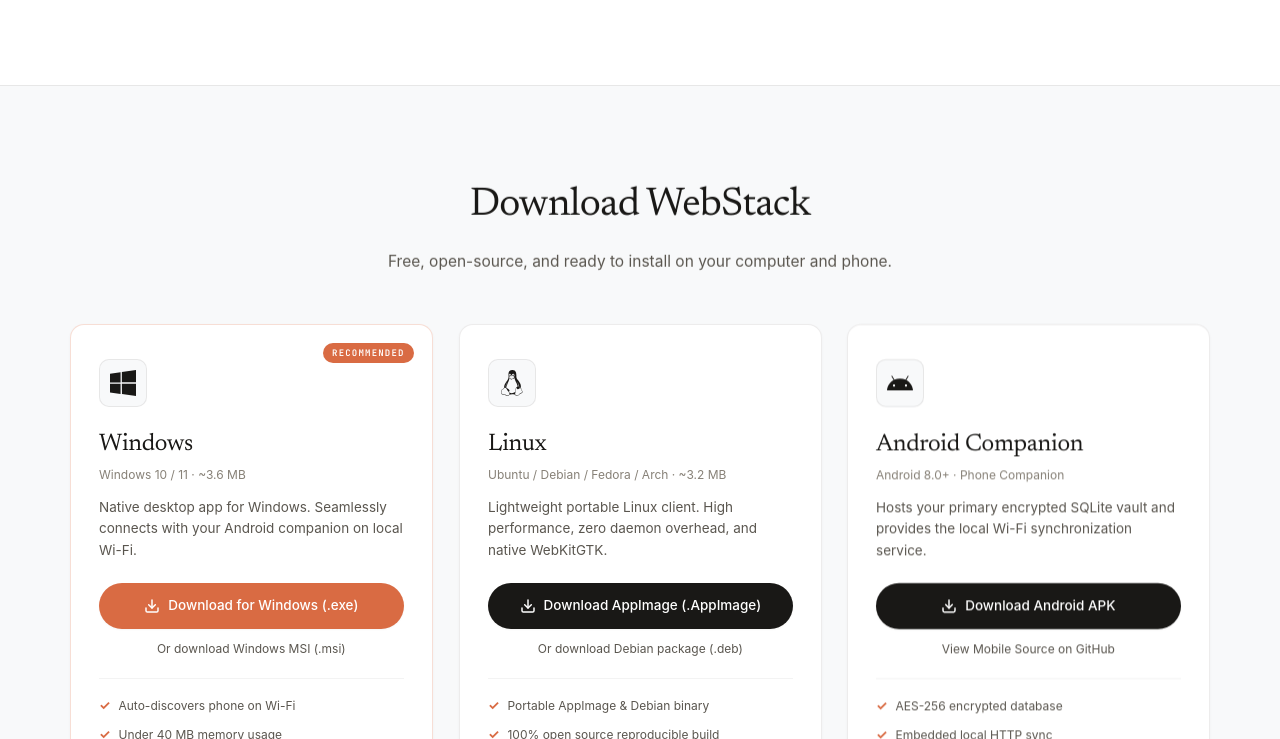
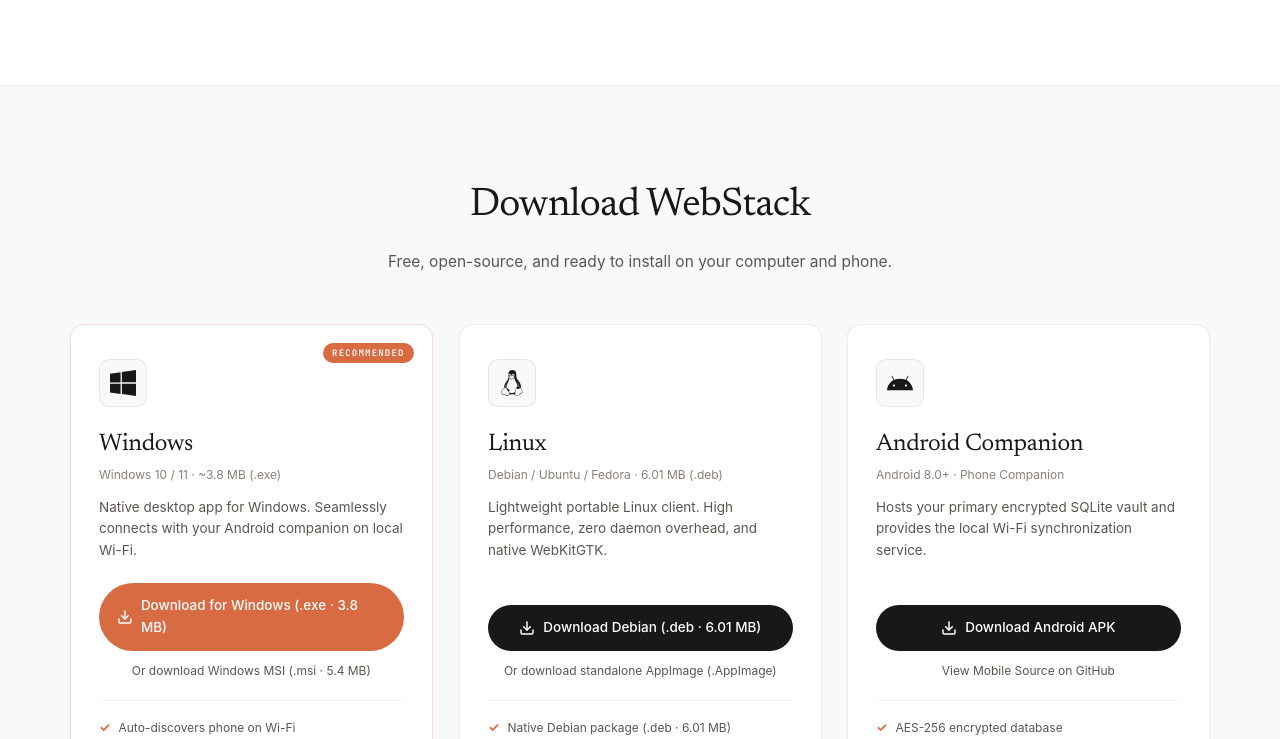
Before and after one commit to Chiranth-Janardhan-moger/webstack-desktop, a website built with Vite: page index.html in a window 1280 px wide. Shown: the part 2061-2800 px from the top of the page. Built offline with nearby package versions, Linux system fonts and the light colour scheme.

Commit message:
feat: synchronize exact desktop release binary sizes and debian package metadata

```diff
--- a/index.html
+++ b/index.html
@@ -4,7 +4,7 @@
   <meta charset="UTF-8">
   <meta name="viewport" content="width=device-width, initial-scale=1.0">
   <title>WebStack · Lightweight & Offline-First Bookmark Sync</title>
-  <meta name="description" content="Ultra-lightweight (~3.6 MB) native desktop client and Android bookmark manager. Sync bookmarks instantly and privately over local Wi-Fi. Zero cloud.">
+  <meta name="description" content="Ultra-lightweight native desktop client (~3.8 MB Windows / 6.01 MB Linux) and Android bookmark manager. Sync bookmarks instantly and privately over local Wi-Fi. Zero cloud.">
   <link rel="preconnect" href="https://fonts.googleapis.com">
   <link rel="preconnect" href="https://fonts.gstatic.com" crossorigin>
   <link href="https://fonts.googleapis.com/css2?family=Inter:wght@400;500;600;700&family=JetBrains+Mono:wght@400;500;600&family=Newsreader:ital,opsz,wght@0,6..72,400;0,6..72,500;0,6..72,600;1,6..72,400;1,6..72,500&display=swap" rel="stylesheet">
@@ -78,7 +78,7 @@
         </div>
 
         <div class="hero-guarantees animate-fade-up-delay-3">
-          <span>&sim;3.6 MB native binary</span>
+          <span>~3.8 MB Win &middot; 6.01 MB Linux</span>
           <span class="guarantee-dot">&middot;</span>
           <span>Under 40 MB RAM</span>
           <span class="guarantee-dot">&middot;</span>
@@ -327,9 +327,9 @@
                 <path d="M13 2L3 14h9l-1 8 10-12h-9l1-8z"></path>
               </svg>
             </div>
-            <h3 class="pillar-title">Ultra-Lightweight (~3.6 MB)</h3>
+            <h3 class="pillar-title">Ultra-Lightweight &amp; Fast</h3>
             <p class="pillar-desc">
-              Unlike heavy apps that bundle a 150 MB Chromium browser, WebStack uses your operating system's native web engine. It opens in milliseconds and uses under 40 MB of RAM.
+              Unlike heavy apps that bundle a 150 MB Chromium browser, WebStack uses your operating system's native web engine (~3.8 MB Windows / 6.01 MB Linux). It opens in milliseconds and uses under 40 MB of RAM.
             </p>
           </div>
 
@@ -403,7 +403,7 @@
               </svg>
             </div>
             <h3 class="platform-name">Windows</h3>
-            <div class="platform-meta-badge">Windows 10 / 11 &middot; ~3.6 MB</div>
+            <div class="platform-meta-badge">Windows 10 / 11 &middot; ~3.8 MB (.exe)</div>
             <p class="platform-details">
               Native desktop app for Windows. Seamlessly connects with your Android companion on local Wi-Fi.
             </p>
@@ -415,11 +415,11 @@
                   <polyline points="7 10 12 15 17 10"></polyline>
                   <line x1="12" y1="15" x2="12" y2="3"></line>
                 </svg>
-                <span>Download for Windows (.exe)</span>
+                <span>Download for Windows (.exe &middot; 3.8 MB)</span>
               </a>
 
               <a href="https://github.com/Chiranth-Janardhan-moger/webstack-desktop/releases/latest/download/WebStack_1.0.0_x64_en-US.msi" class="link-download-sub">
-                Or download Windows MSI (.msi)
+                Or download Windows MSI (.msi &middot; 5.4 MB)
               </a>
             </div>
 
@@ -438,29 +438,29 @@
               </svg>
             </div>
             <h3 class="platform-name">Linux</h3>
-            <div class="platform-meta-badge">Ubuntu / Debian / Fedora / Arch &middot; ~3.2 MB</div>
+            <div class="platform-meta-badge">Debian / Ubuntu / Fedora &middot; 6.01 MB (.deb)</div>
             <p class="platform-details">
               Lightweight portable Linux client. High performance, zero daemon overhead, and native WebKitGTK.
             </p>
 
             <div class="platform-actions">
-              <a href="https://github.com/Chiranth-Janardhan-moger/webstack-desktop/releases/latest/download/WebStack_1.0.0_amd64.AppImage" class="btn-primary btn-download-card">
+              <a href="https://github.com/Chiranth-Janardhan-moger/webstack-desktop/releases/latest/download/WebStack_1.0.0_amd64.deb" class="btn-primary btn-download-card">
                 <svg width="16" height="16" viewBox="0 0 24 24" fill="none" stroke="currentColor" stroke-width="2.2" stroke-linecap="round" stroke-linejoin="round">
                   <path d="M21 15v4a2 2 0 0 1-2 2H5a2 2 0 0 1-2-2v-4"></path>
                   <polyline points="7 10 12 15 17 10"></polyline>
                   <line x1="12" y1="15" x2="12" y2="3"></line>
                 </svg>
-                <span>Download AppImage (.AppImage)</span>
+                <span>Download Debian (.deb &middot; 6.01 MB)</span>
               </a>
 
-              <a href="https://github.com/Chiranth-Janardhan-moger/webstack-desktop/releases/latest/download/WebStack_1.0.0_amd64.deb" class="link-download-sub">
-                Or download Debian package (.deb)
+              <a href="https://github.com/Chiranth-Janardhan-moger/webstack-desktop/releases/latest/download/WebStack_1.0.0_amd64.AppImage" class="link-download-sub">
+                Or download standalone AppImage (.AppImage)
               </a>
             </div>
 
             <ul class="platform-highlights">
-              <li>Portable AppImage &amp; Debian binary</li>
-              <li>100% open source reproducible build</li>
+              <li>Native Debian package (.deb &middot; 6.01 MB)</li>
+              <li>SHA-256: <code>b654cb15dc15...</code> verified</li>
               <li>Zero telemetry or analytics probes</li>
             </ul>
           </div>
```
